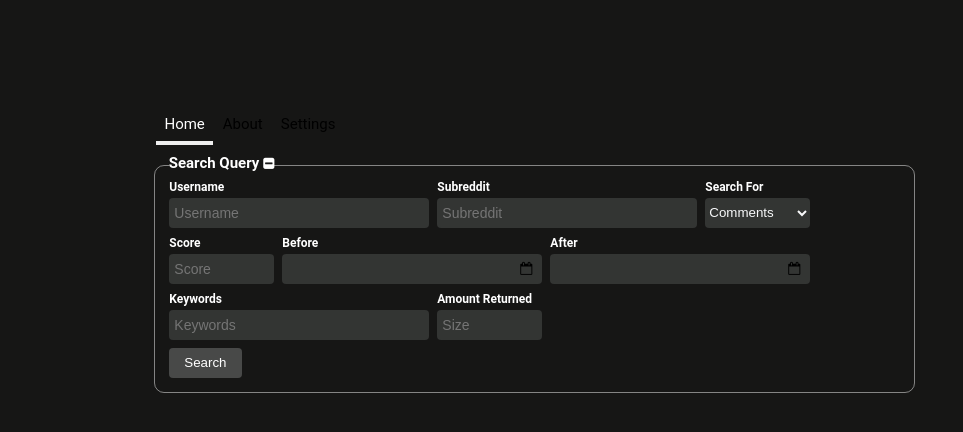
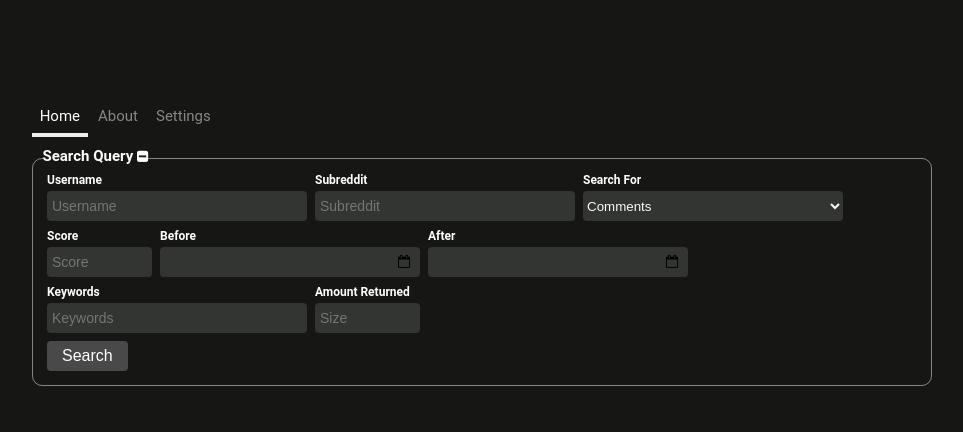
Before and after one commit to HenryBalassiano/reddit-search-tool, a React (Create React App) app: page / in a window 1280 px wide. Shown: the top 432 px of the page, without its empty margins (158-1121 px from the left). Built offline with nearby package versions, Linux system fonts and the light colour scheme.

Commit message:
fixed responsive issues

```diff
--- a/package.json
+++ b/package.json
@@ -1,5 +1,5 @@
 {
-  "homepage": "https://henrybalassiano.github.io/reddit-search-engine/",
+  "homepage": "https://henrybalassiano.github.io/reddit-search-tool/",
   "name": "reddit",
   "version": "0.1.0",
   "private": true,
--- a/public/index.html
+++ b/public/index.html
@@ -2,9 +2,10 @@
 <html lang="en">
   <head>
     <link
-      href="http://maxcdn.bootstrapcdn.com/font-awesome/4.1.0/css/font-awesome.min.css"
+      href="https://netdna.bootstrapcdn.com/font-awesome/4.0.3/css/font-awesome.css"
       rel="stylesheet"
     />
+    <meta content="width=device-width, initial-scale=1" name="viewport" />
 
     <meta charset="utf-8" />
     <!-- <link rel="icon" href="?" /> -->
--- a/src/Components/App.js
+++ b/src/Components/App.js
@@ -117,7 +117,7 @@ function App() {
     }
   }
   return (
-    <Router>
+    <Router basename={process.env.PUBLIC_URL}>
       <div className="App">
         <header>
           <nav>
@@ -155,12 +155,13 @@ function App() {
             </ul>
           </nav>
         </header>
-        <div id="search-form">
-          <Switch>
-            <Route path="/" exact>
+        <Switch>
+          {" "}
+          <Route path="/" exact render>
+            <div id="search-form">
               <div id="form-wrapper">
                 <div className="panel-header">
-                  <h2 id="search-min">
+                  <h2 id="search-min" onClick={changeQuerySize}>
                     Search Query{" "}
                     <i
                       onClick={changeQuerySize}
@@ -169,6 +170,7 @@ function App() {
                     ></i>
                   </h2>
                 </div>
+
                 <SearchForm
                   minimize={minimize}
                   setSearch={setSearch}
@@ -179,10 +181,11 @@ function App() {
                   showFava={showFava}
                 />
               </div>
-              <br />
-              <div id="items-parent" ref={showFava}>
-                <div>
-                  <h2 id="results-min">
+            </div>
+            <div id="items-parent" ref={showFava}>
+              <div>
+                <div id="results-header">
+                  <h2 id="results-min" onClick={changeResultsSize}>
                     Results{" "}
                     <i
                       onClick={changeResultsSize}
@@ -191,6 +194,7 @@ function App() {
                     ></i>
                   </h2>
                 </div>
+
                 <Items
                   api={api}
                   query={data.query}
@@ -202,10 +206,10 @@ function App() {
                   showResults={showResults}
                 />
               </div>
-            </Route>
-          </Switch>
-        </div>
-      </div>
+            </div>
+          </Route>{" "}
+        </Switch>
+      </div>{" "}
     </Router>
   );
 }
--- a/src/Components/SearchForm.js
+++ b/src/Components/SearchForm.js
@@ -99,9 +99,11 @@ function SearchForm({
   console.log(search);
   // fix time issue with before attribute
   // request API with new params
+
   const max = useRef();
   return (
     <div id={`form-${minimize ? "hover" : "parent"}`}>
+      <div id="form">
         <form
           onSubmit={Search}
           class={`form-${minimize ? "minimize" : "maximize"}`}
@@ -233,6 +235,7 @@ function SearchForm({
           </div>
         </form>
       </div>
+    </div>
   );
 }
 export default SearchForm;
--- a/src/styles/App.css
+++ b/src/styles/App.css
@@ -2,7 +2,6 @@ body {
   background-color: #161615;
   font-family: Roboto, sans-serif;
 }
-/* use 242423 for markdown */
 
 html,
 body {
@@ -13,10 +12,10 @@ body {
 #search-min {
   color: white;
   position: relative;
-  top: 5.9em;
-  left: 8em;
+  top: 7.9em;
+  width: fit-content;
+  left: 0.7em;
   z-index: 999;
-  font-size: medium;
   background-color: #161615;
   height: max-content;
   white-space: nowrap;
@@ -27,8 +26,8 @@ body {
   color: white;
   position: relative;
   display: inline;
-  top: -0.7em;
-  left: 5.2em;
+  top: 0.5em;
+  left: 0.7em;
   z-index: 999;
   font-size: medium;
   background-color: #161615;
@@ -55,13 +54,15 @@ a {
 }
 nav {
   position: relative;
-  top: 6.5em;
-  right: 14.5em;
+  top: 6em;
+  right: 22.3em;
   box-sizing: border-box;
 }
 
 #search-form {
-  margin-top: 0.8em;
+  margin-top: -1.5em;
+  display: flex;
+  justify-content: center;
 }
 ul li {
   padding: 1px;
@@ -69,6 +70,7 @@ ul li {
 }
 .non-active {
   padding: 8px;
+  color: rgba(255, 255, 255, 0.486);
 
   border-bottom: 4px solid rgba(0, 0, 0, 0);
 }
@@ -85,10 +87,11 @@ ul li {
 }
 
 #items-parent {
+  display: none;
+  margin: 0;
+  padding: 0;
   display: flex;
   justify-content: center;
-  position: relative;
-  left: 3em;
   display: none;
 }
 
@@ -98,14 +101,12 @@ body {
 .fa {
   font-size: small;
 }
-/* Track */
 ::-webkit-scrollbar-track {
   background: #7c7c7b;
   border-radius: 8px;
   border-radius: 8px;
 }
 
-/* Handle */
 ::-webkit-scrollbar-thumb {
   background: #50504f;
   border-radius: 8px;
@@ -114,4 +115,3 @@ body {
   width: 8px;
   height: 8px;
 }
-/* Handle on hover */
--- a/src/styles/Items.css
+++ b/src/styles/Items.css
@@ -1,12 +1,11 @@
 #item-parent {
   border: 1px rgba(255, 255, 255, 0.473) solid;
-  margin-right: 3.2em;
   border-radius: 10px 5px 5px 10px;
   padding: 5px;
-  width: 760.94px;
-  padding-right: 100px;
+  width: 900px;
   padding-left: 10px;
   padding-top: 10px;
+  padding-right: 10px;
   padding-bottom: 10px;
   max-height: 45em;
   min-height: 5px;
@@ -26,10 +25,9 @@
 }
 #item-hover {
   border: 1px rgba(255, 255, 255, 0.473) solid;
-  margin-right: 3.1em;
   border-radius: 10px;
   padding: 5px;
-  width: 760.94px;
+  width: 900px;
   padding-right: 100px;
   padding-left: 10px;
   padding-top: 10px;
@@ -54,14 +52,10 @@
 .parent {
   position: relative;
   background-color: #1b1b1c;
-  max-width: 70em;
-  width: 730px;
+  max-width: 100%;
   padding-right: 20px;
   padding-left: 10px;
-  right: 0;
-  left: 0;
-  margin-left: auto;
-  margin-right: auto;
+
   color: #f3f3f3;
   font-family: verdana, arial, helvetica, sans-serif;
   font-size: 0.9em;
--- a/src/styles/searchForm.css
+++ b/src/styles/searchForm.css
@@ -11,47 +11,42 @@ input:not([type="submit"]) {
   padding: 5px;
 }
 input[type="submit"] {
+  font-size: 1em;
+
   padding: 5px 15px;
   border: 0 none;
   cursor: pointer;
   background-color: #484948;
   color: white;
-  border-radius: 4px 4px 4px 4px;
+  border-radius: 4px;
 }
 input:hover {
   background-color: #3f413f;
 }
 
 #form-parent {
-  display: flex;
-  justify-content: center;
   margin-top: 7em;
   border: 1px rgba(255, 255, 255, 0.473) solid;
   border-radius: 10px;
-  width: fit-content;
-  padding-right: 100px;
+  width: 900px;
   padding-left: 10px;
   padding-top: 10px;
   padding-bottom: 10px;
-  max-height: max-content;
-  min-height: 5px;
-  min-width: min-content;
 }
-form {
-  width: fit-content;
-}
+/* @media only screen and (max-width: 1200px) {
+  #form-parent {
+    width: 500px;
+  }
+  input:not([type="submit"]) {
+    width: 120px;
+  }
+} */
 
-.react-datepicker-popper {
-  position: fixed;
-}
 #form-hover {
-  display: flex;
-  justify-content: center;
   margin-top: 7em;
   border: 1px rgba(255, 255, 255, 0.473) solid;
   border-radius: 10px;
-  width: fit-content;
-  padding-right: 100px;
+  width: 900px;
   padding-left: 10px;
   padding-top: 10px;
   padding-bottom: 10px;
@@ -99,7 +94,7 @@ select {
   vertical-align: top;
   height: 20px;
   border-radius: 4px 4px 4px 4px;
-  width: 105px;
+  width: 260px;
 }
 #score-input-box {
   width: 105px;
@@ -118,10 +113,6 @@ select {
   -moz-box-sizing: border-box;
   -webkit-box-sizing: border-box;
   height: 30px;
-}
-#form-wrapper {
-  display: flex;
-  justify-content: center;
 }
 
 * {
```
Lines whose indentation alone changed are shown as unchanged.
